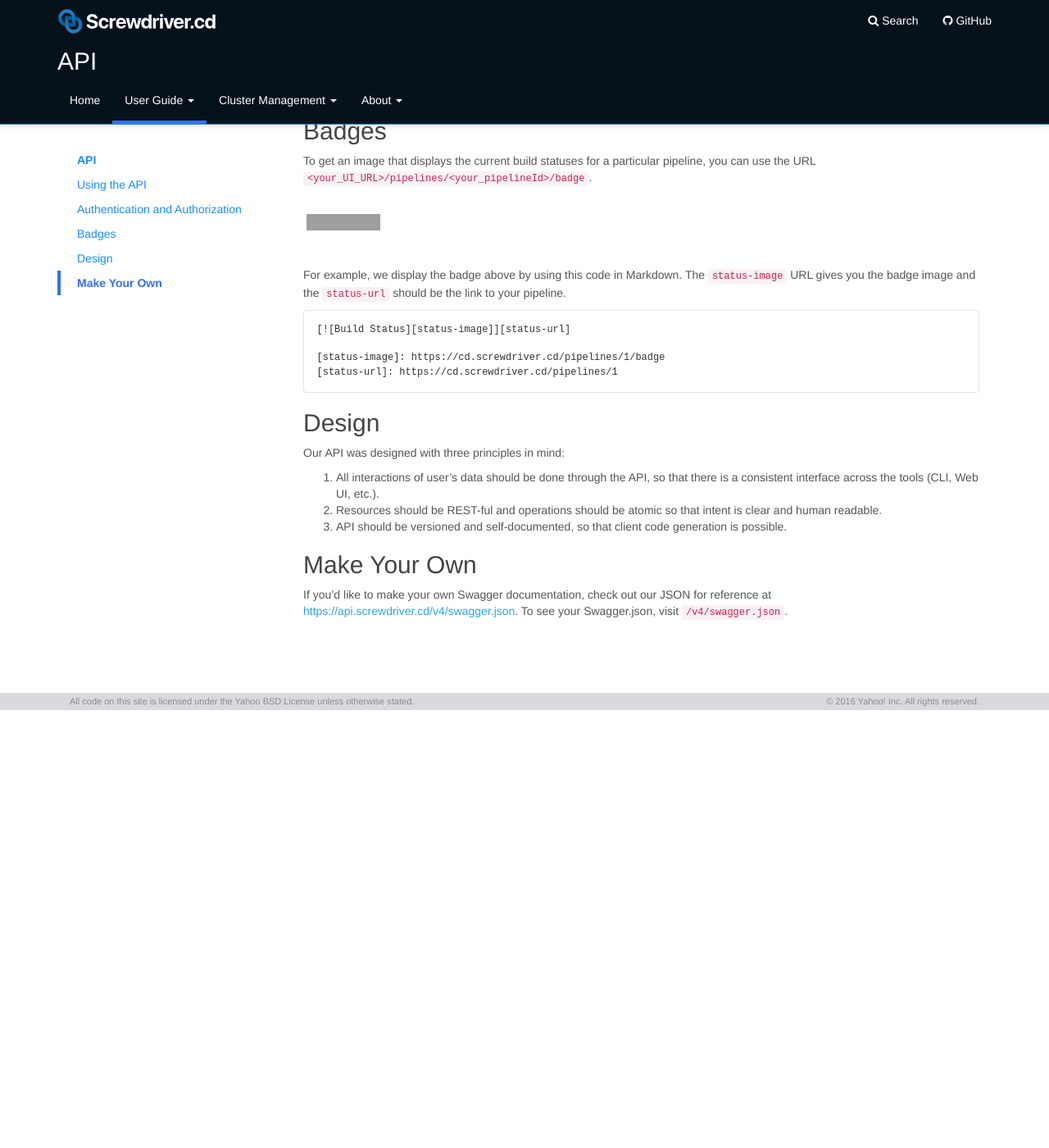
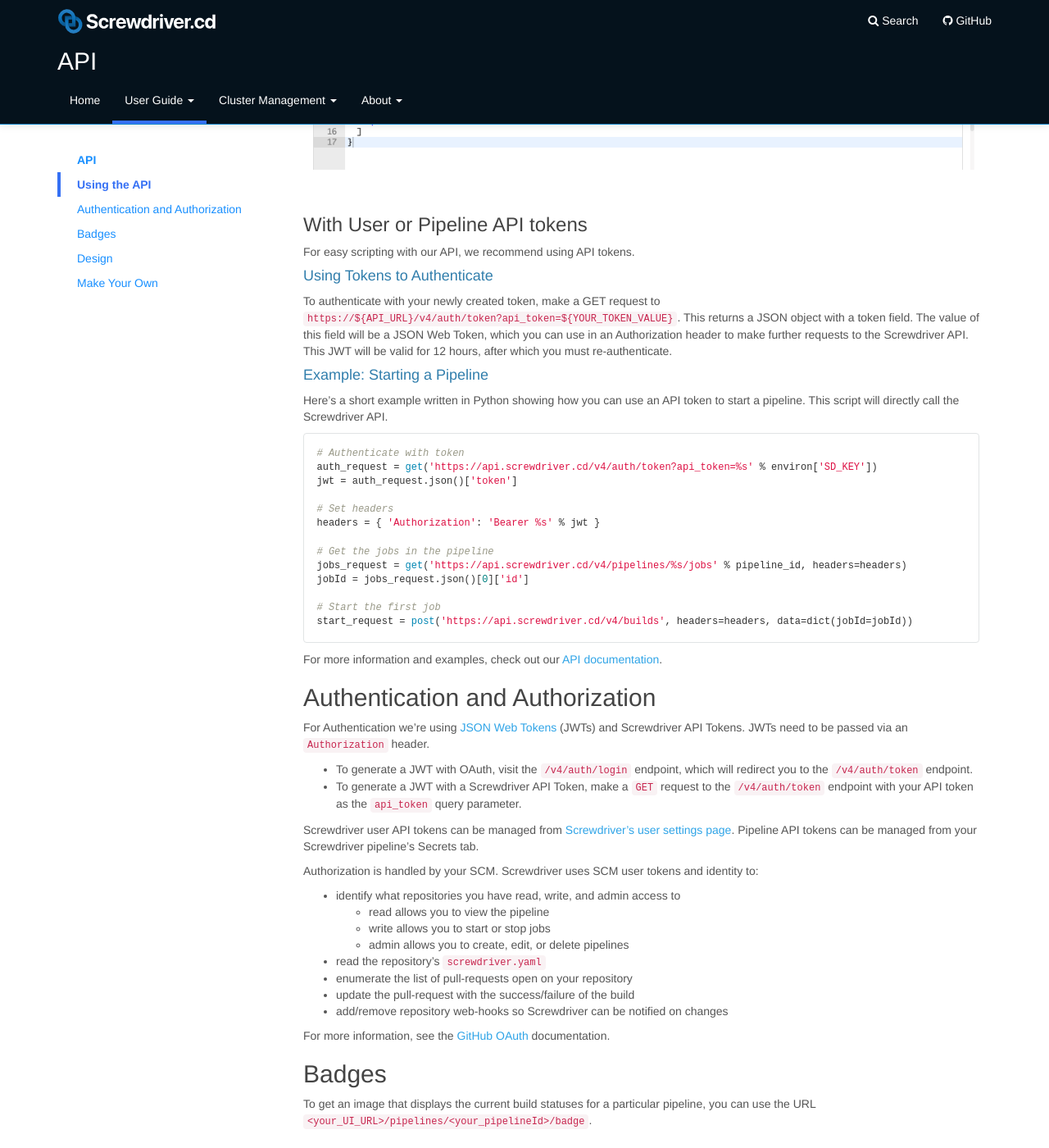
Before and after one commit to screwdriver-cd/guide, a Jekyll site: the page built from docs/user-guide/api.md, in a window 1280 px wide and 1400 px high, scrolled down 2974 px. Shown: the whole window at 82% size. Built offline with Jekyll 4.4.1, drawn with Linux system fonts in a browser that asks for light colours; before the commit the page ends 3840 px from its top, so only the background shows below that; some of the changed text lies outside the part shown; grey boxes are pictures that could not be loaded.

Commit message:
fix: Add Swagger model docs and API tokens

````diff
--- a/docs/user-guide/api.md
+++ b/docs/user-guide/api.md
@@ -24,7 +24,7 @@ Screwdriver APIs and the data models around them are documented via [Swagger]. T
 
 > **Version 4** is the current API, all links should be prefixed with `/v4`.
 
-Our API documentation can be found at [api.screwdriver.cd/v4/documentation](https://api.screwdriver.cd/v4/documentation). To see yours, go to `/v4/documentation`.
+Our API documentation can be found at [api.screwdriver.cd/v4/documentation](https://api.screwdriver.cd/v4/documentation). To see yours, go to `<API URL>/v4/documentation`.
 
 ## Using the API
 ### With Swagger
@@ -35,6 +35,11 @@ Swagger page:
 
 Response:
 ![Swagger response](./assets/swagger-response.png)
+
+For more detailed documentation, click on the `Model` link.
+
+Swagger model:
+![Swagger model](./assets/swagger-model.png)
 
 ### With a REST Client
 Use a REST client like [Postman] to make requests against the API. You will need an authorization token. To get an authorization token, login using `/v4/auth/login` and copy the token value when redirected to `/v4/auth/token`. See the [Authorization and Authentication](#authorization-and-authentication) section for more information.
@@ -48,6 +53,32 @@ Authorization: Bearer <YOUR_TOKEN_HERE>
 Example request:
 ![Postman response](./assets/postman.png)
 
+### With User or Pipeline API tokens
+
+For easy scripting with our API, we recommend using API tokens.
+
+#### Using Tokens to Authenticate
+To authenticate with your newly created token, make a GET request to `https://${API_URL}/v4/auth/token?api_token=${YOUR_TOKEN_VALUE}`. This returns a JSON object with a token field. The value of this field will be a JSON Web Token, which you can use in an Authorization header to make further requests to the Screwdriver API. This JWT will be valid for 12 hours, after which you must re-authenticate.
+
+#### Example: Starting a Pipeline
+Here’s a short example written in Python showing how you can use an API token to start a pipeline. This script will directly call the Screwdriver API.
+
+```python
+# Authenticate with token
+auth_request = get('https://api.screwdriver.cd/v4/auth/token?api_token=%s' % environ['SD_KEY'])
+jwt = auth_request.json()['token']
+
+# Set headers
+headers = { 'Authorization': 'Bearer %s' % jwt }
+
+# Get the jobs in the pipeline
+jobs_request = get('https://api.screwdriver.cd/v4/pipelines/%s/jobs' % pipeline_id, headers=headers)
+jobId = jobs_request.json()[0]['id']
+
+# Start the first job
+start_request = post('https://api.screwdriver.cd/v4/builds', headers=headers, data=dict(jobId=jobId))
+```
+
 For more information and examples, check out our [API documentation](https://api.screwdriver.cd/v4/documentation).
 
 ## Authentication and Authorization
@@ -57,7 +88,7 @@ an `Authorization` header.
 * To generate a JWT with OAuth, visit the `/v4/auth/login` endpoint, which will redirect you to the `/v4/auth/token` endpoint.
 * To generate a JWT with a Screwdriver API Token, make a `GET` request to the `/v4/auth/token` endpoint with your API token as the `api_token` query parameter.
 
-Screwdriver API tokens can be managed from [Screwdriver's user settings page](https://cd.screwdriver.cd/user-settings).
+Screwdriver user API tokens can be managed from [Screwdriver's user settings page](https://cd.screwdriver.cd/user-settings). Pipeline API tokens can be managed from your Screwdriver pipeline's Secrets tab.
 
 Authorization is handled by your SCM. Screwdriver uses SCM user tokens
 and identity to:
````
Also changed, not shown: docs/user-guide/assets/swagger-model.png (added).
